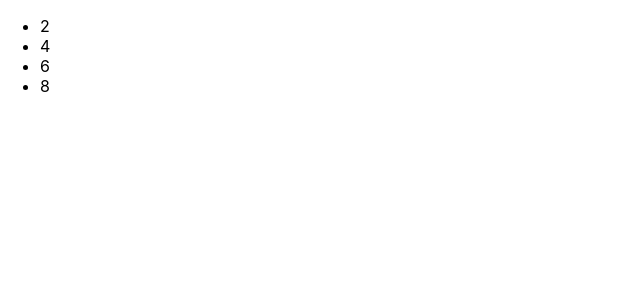
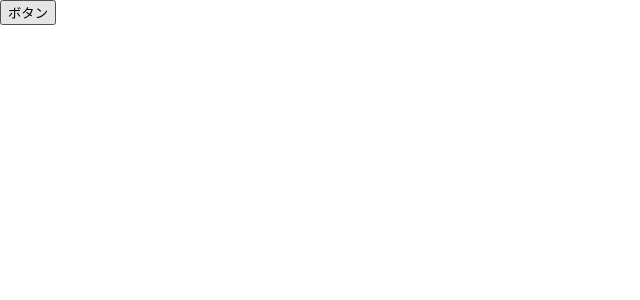
Before and after one commit to takatoshiinaoka/react-practice, a React (Create React App) app: page / in a window 1280 px wide. Shown: the top 300 px of the page, without its empty margins (0-640 px from the left). Built offline with nearby package versions, Linux system fonts and the light colour scheme.

Commit message:
クリック時のイベントハンドリング

```diff
--- a/src/App.js
+++ b/src/App.js
@@ -1,19 +1,12 @@
 import logo from './logo.svg';
 import './App.css';
 
-const numbers = [2, 4, 6, 8];
-
-const ListItems = () => {
-
-  // map() を利用して、配列 numbers から要素を1つずつ取り出して
-  // 変数に格納し li タグで囲む
-  // li タグに文字列の key属性を含める
-  // toString() は数値を文字列に変換するメソッド
-  const items = numbers.map((item) =>
-    <li key={item.toString()}>{item}</li>);
-
-  // li タグで囲った実行結果 item を ul タグで囲み、JSXに埋め込む
-  return <ul>{items}</ul>
+const handleClick = () => {
+  console.log("clickされました!");
 };
 
-export default ListItems;
+const SampleButton = () => {
+  return <input type="button" value="ボタン" onClick={handleClick} />;
+};
+
+export default SampleButton;
```
